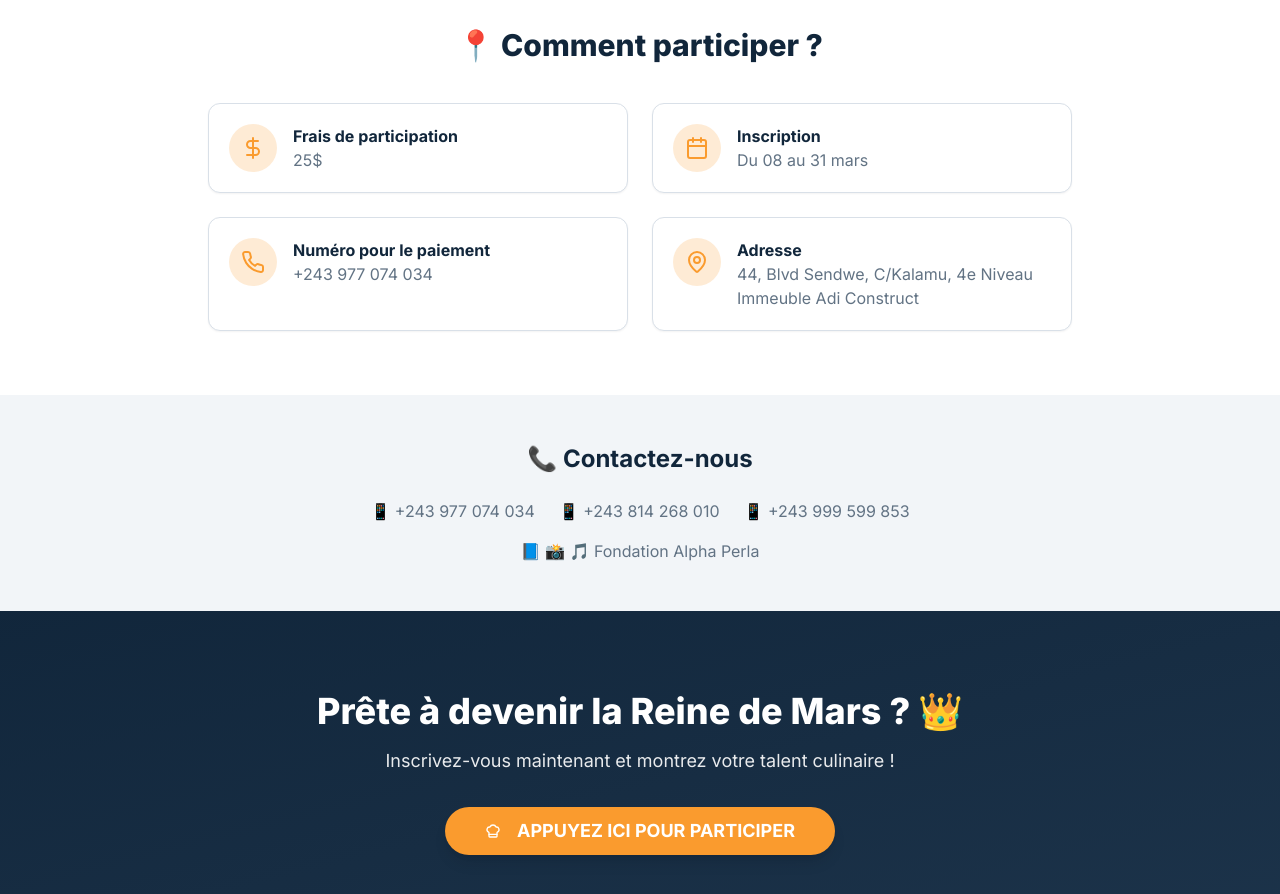
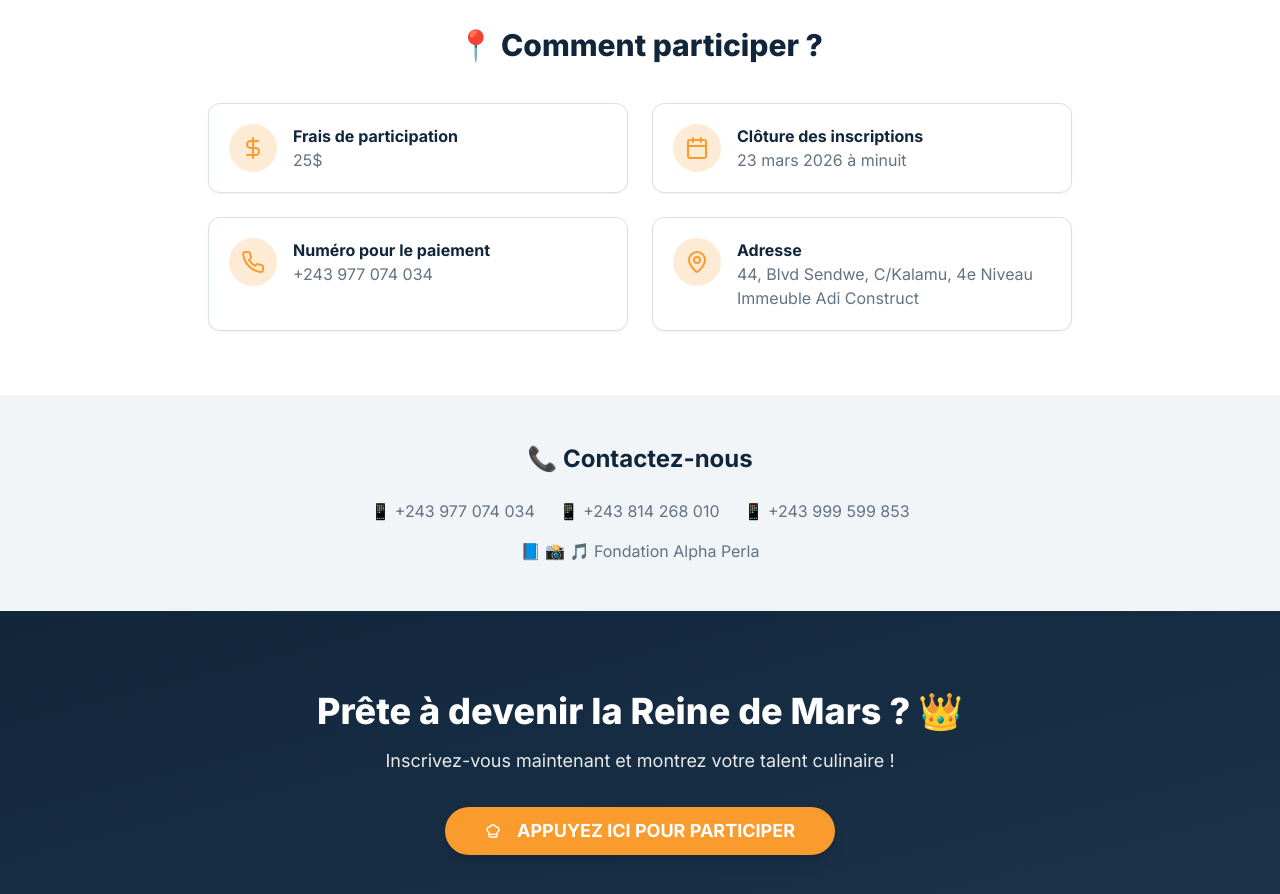
Before and after one commit to Ashborn300/alphapelrlala, a React (Vite) app: page /concour in a window 1280 px wide. Shown: the part 2740-3634 px from the top of the page. Built offline with nearby package versions, Linux system fonts and the light colour scheme; the HTML template or start-up script is replaced by a standard one.

Commit message:
Changes
Co-authored-by: Ashborn300 <214572367+Ashborn300@users.noreply.github.com>

```diff
--- a/src/pages/Concour.tsx
+++ b/src/pages/Concour.tsx
@@ -112,7 +112,7 @@ const Concour = () => {
             <div className="grid md:grid-cols-2 gap-6">
               {[
                 { icon: <DollarSign className="w-6 h-6" />, title: "Frais de participation", text: "25$" },
-                { icon: <Calendar className="w-6 h-6" />, title: "Inscription", text: "Du 08 au 31 mars" },
+                { icon: <Calendar className="w-6 h-6" />, title: "Clôture des inscriptions", text: "23 mars 2026 à minuit" },
                 { icon: <Phone className="w-6 h-6" />, title: "Numéro pour le paiement", text: "+243 977 074 034" },
                 { icon: <MapPin className="w-6 h-6" />, title: "Adresse", text: "44, Blvd Sendwe, C/Kalamu, 4e Niveau Immeuble Adi Construct" },
               ].map((item) => (
```
